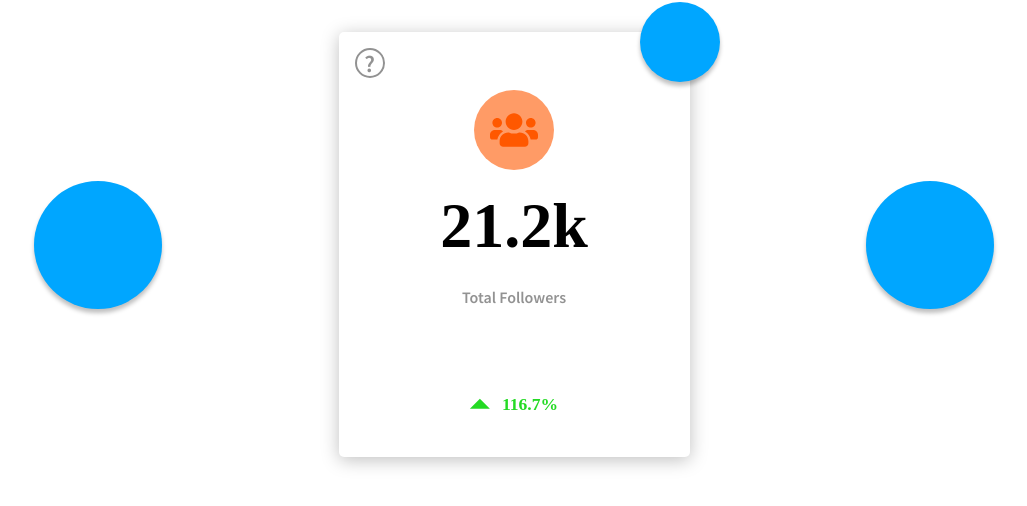
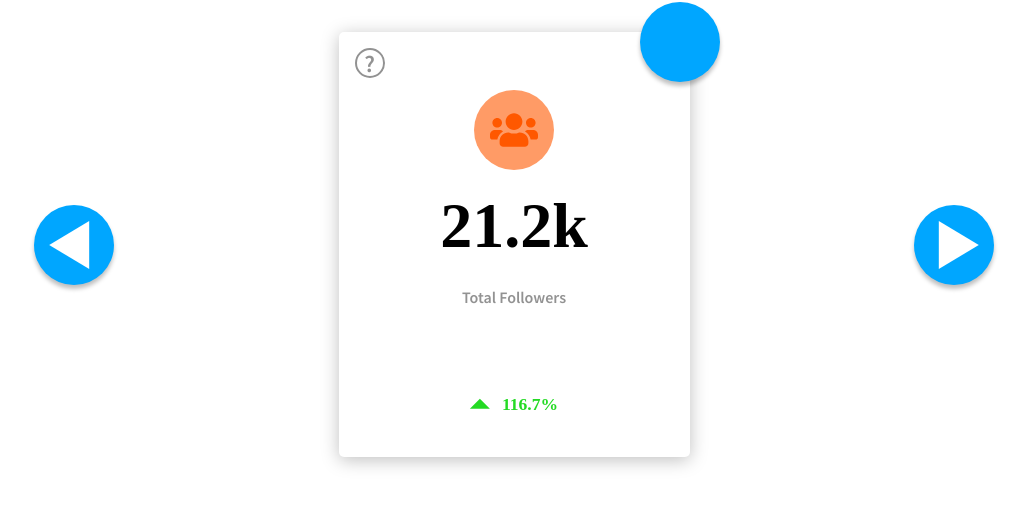
Before and after one commit to codymjarrett/Bandwagon-Fan-Club-Project, a React (Create React App) app: page / in a window 1280 px wide. Shown: the top 506 px of the page, without its empty margins (126-1153 px from the left). Built offline with nearby package versions, Linux system fonts and the light colour scheme.

Commit message:
prev and next buttons looking good so far

```diff
--- a/src/App.js
+++ b/src/App.js
@@ -16,6 +16,11 @@ const colorPalette = {
   $Green: "#24DA24"
 };
 
+const Fonts = {
+  $Futura: "Futura",
+  $SourceSansPro: "Source Sans Pro"
+};
+
 const SiteWrapper = styled.div`
   width: 960px;
   margin: auto;
@@ -25,6 +30,7 @@ const SiteWrapper = styled.div`
 function App() {
   return (
     <ThemeProvider theme={colorPalette}>
+      <ThemeProvider theme={Fonts}>
         <SiteWrapper>
           <Base>
             <CardContainer />
@@ -33,6 +39,7 @@ function App() {
           <NextButton />
         </SiteWrapper>
       </ThemeProvider>
+    </ThemeProvider>
   );
 }
 
--- a/src/Components/Data.js
+++ b/src/Components/Data.js
@@ -7,7 +7,7 @@ const DataWrapper = styled.div`
 
 const DataText = styled.h1`
   font-size: 4rem;
-  font-family: Futura;
+  font-family: ${props => props.theme.$Futura};
   position: absolute;
   left: 50%;
   transform: translateX(-50%);
--- a/src/Components/Growth.js
+++ b/src/Components/Growth.js
@@ -6,7 +6,7 @@ const GrowthWrapper = styled.div`
   bottom: 10%;
   left: 50%;
   transform: translateX(-50%);
-  font-family: Futura;
+  font-family: ${props => props.theme.$Futura};
   font-weight: bold;
   font-size: 1.1rem;
 `;
--- a/src/Components/NextButton.js
+++ b/src/Components/NextButton.js
@@ -2,8 +2,8 @@ import React from "react";
 import styled from "styled-components";
 
 const Button = styled.button`
-  width: 8rem;
-  height: 8rem;
+  width: 5rem;
+  height: 5rem;
   border-radius: 100%;
   background-color: #00a6ff;
   position: absolute;
@@ -13,12 +13,24 @@ const Button = styled.button`
   right: 0;
   top: 50%;
   transform: translateY(-50%);
+
+  ::after {
+    content: "";
+    border-left: 1.5rem solid transparent;
+    border-right: 1.5rem solid transparent;
+    border-bottom: 2.5rem solid ${props => props.theme.$White};
+    position: absolute;
+    left: 50%;
+    transform: translate(-40%, -50%) rotate(90deg);
+
+
+  }
 `;
 
 const NextButton = () => {
   return (
     <>
-      <Button></Button>
+      <Button />
     </>
   );
 };
--- a/src/Components/PrevButton.js
+++ b/src/Components/PrevButton.js
@@ -2,17 +2,26 @@ import React from "react";
 import styled from "styled-components";
 
 const Button = styled.button`
-  width: 8rem;
-  height: 8rem;
+  width: 5rem;
+  height: 5rem;
   border-radius: 100%;
   background-color: #00a6ff;
   position: absolute;
   border: none;
   box-shadow: 0px 4px 4px rgba(0, 0, 0, 0.25);
 
-  ${'' /* left: -300px; */}
+
   top: 50%;
   transform: translateY(-50%);
+
+  ::after {
+    content: "";
+    border-left: 1.5rem solid transparent;
+    border-right: 1.5rem solid transparent;
+    border-bottom: 2.5rem solid ${props => props.theme.$White};
+    position: absolute;
+    left: 50%;
+    transform: translate(-60%, -50%) rotate(-90deg);
 `;
 
 const PrevButton = () => {
--- a/src/Components/Title.js
+++ b/src/Components/Title.js
@@ -10,7 +10,7 @@ const TitleWrapper = styled.div`
 `;
 
 const TitleText = styled.h2`
-  font-family: Source Sans Pro;
+  font-family: ${props => props.theme.$SourceSansPro};
   font-weight: 600;
   font-size: 1rem;
   color: ${props => props.theme.$Grey};
```
Lines whose indentation alone changed are shown as unchanged.
